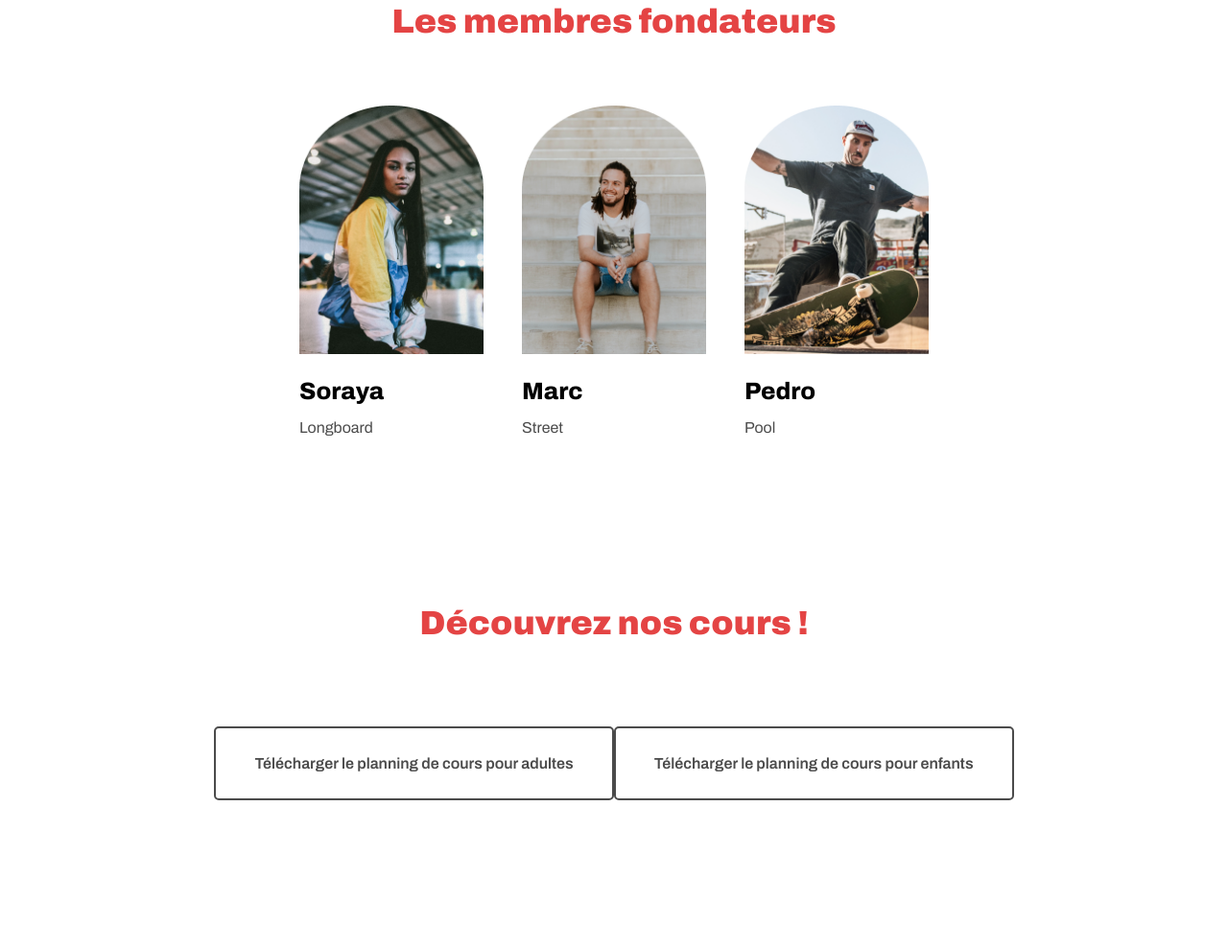
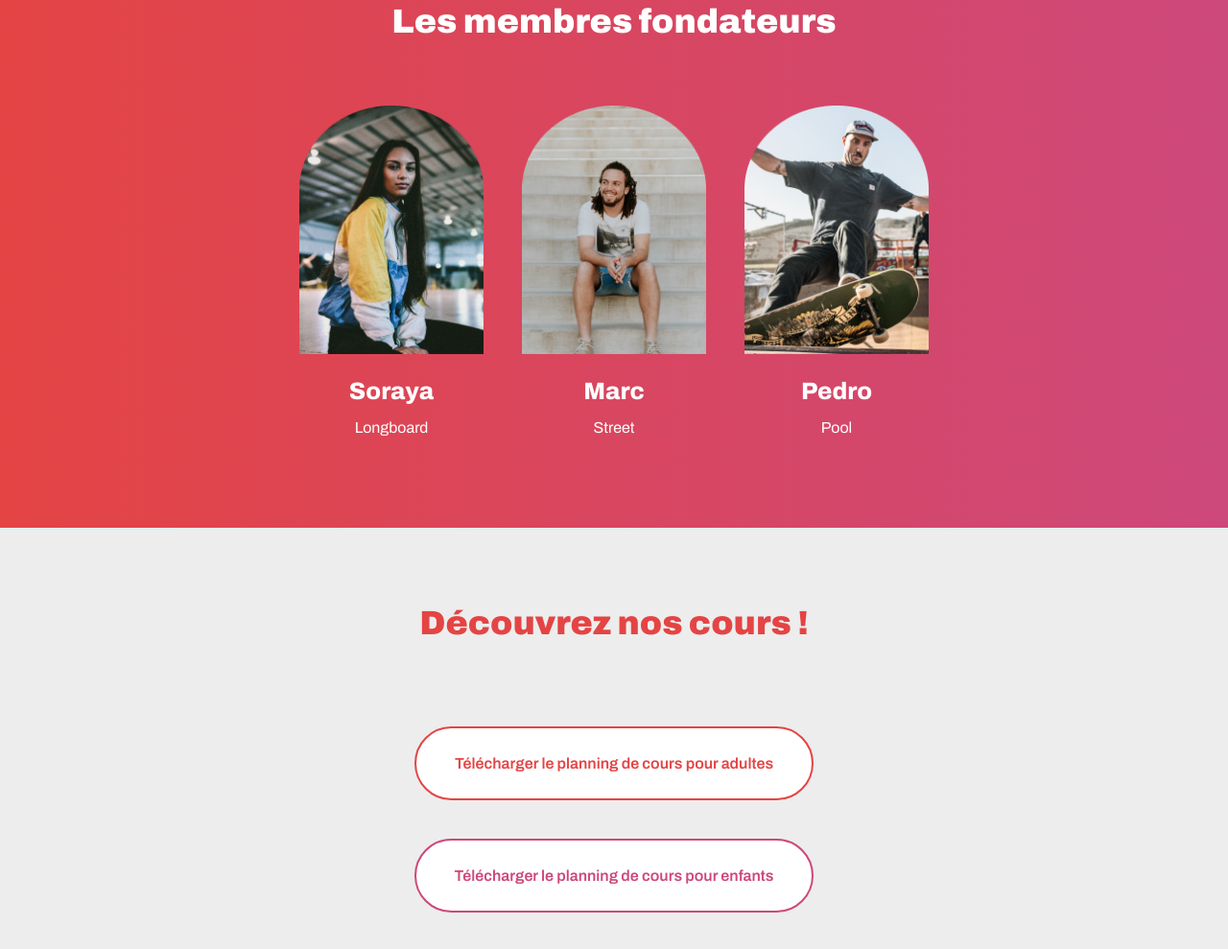
Before and after one commit to mastergoster/OC-Projet2, a plain HTML site: page index.html in a window 1280 px wide. Shown: the part 1410-2399 px from the top of the page at 96% size. Before the commit the page ends 2344 px from the top, so only its background shows below. Drawn offline with Linux system fonts and the light colour scheme.

Commit message:
les classes css

```diff
--- a/index.html
+++ b/index.html
@@ -47,7 +47,7 @@
 					</article>
 				</div>
 			</section>
-			<section>
+			<section class="sectionLinearGradientBackground whiteContentSection textCenter">
 				<h2>Les membres fondateurs</h2>
 				<div class="directionRow">
 					<article>
@@ -67,13 +67,15 @@
 					</article>
 				</div>
 			</section>
-			<section>
+			<section class="sectionLightGreyBackground">
 				<h2>Découvrez nos cours !</h2>
-				<div class="directionRow">
-					<a class="button buttonDrakGreyColor" href="documents/planning-adultes.pdf">
+				<div class="directionColumn">
+					<a class="button buttonRounded buttonMainColor buttonHighlight"
+						href="documents/planning-adultes.pdf">
 						Télécharger le planning de cours pour adultes
 					</a>
-					<a class="button buttonDrakGreyColor" href="documents/planning-enfants.pdf">
+					<a class="button buttonRounded buttonSecondColor buttonHighlight"
+						href="documents/planning-enfants.pdf">
 						Télécharger le planning de cours pour enfants
 					</a>
 				</div>
```
